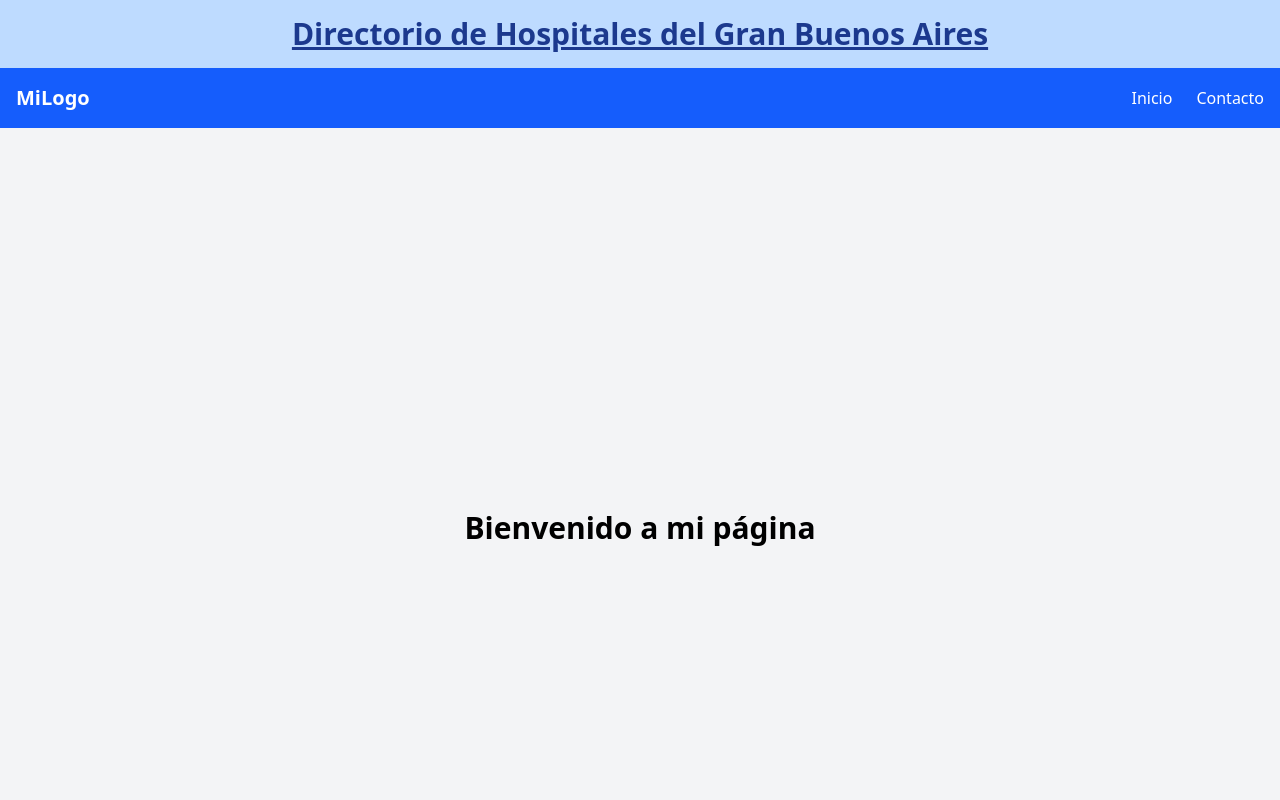
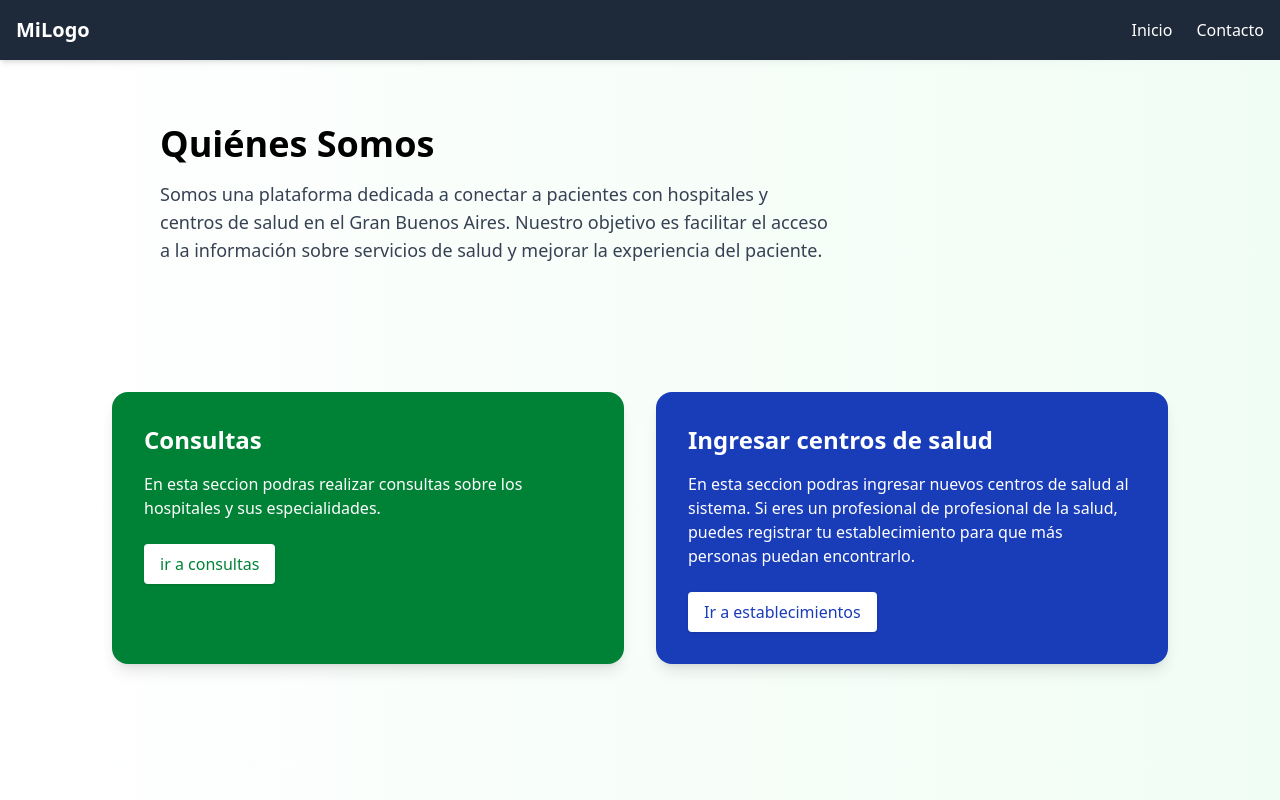
Before and after one commit to Guzman5825/frontEnd-directorioDeHospitalesGBA, a React (Vite) app: page / in a window 1280 px wide. Shown: the top 800 px of the page. Built offline with nearby package versions, Linux system fonts and the light colour scheme.

Commit message:
creacion de un inicio basico

```diff
--- a/src/App.jsx
+++ b/src/App.jsx
@@ -8,12 +8,6 @@ import './index.css'
 function App() {
   return (
     <div>
-
-      <div>
-        <h1 className="text-3xl font-bold underline text-center p-4 bg-blue-200 text-blue-900">
-          Directorio de Hospitales del Gran Buenos Aires</h1>
-      </div>
-
       <Routes>
         <Route path='/' element={<Inicio />} />
         <Route path='/contacto' element={<Contacto />} />
--- a/src/pages/inicio.jsx
+++ b/src/pages/inicio.jsx
@@ -2,7 +2,7 @@ function Inicio() {
     return (
         <div className="flex flex-col min-h-screen">
             {/* Navbar */}
-            <nav className="bg-blue-600 text-white shadow-md">
+            <nav className="bg-gray-800 text-white shadow-md">
                 <div className="container mx-auto flex justify-between items-center p-4">
                     {/* Logo */}
                     <div className="font-bold text-xl">MiLogo</div>
@@ -16,8 +16,46 @@ function Inicio() {
             </nav>
 
             {/* Contenido principal */}
-            <main className="min-h-screen w-full flex items-center justify-center bg-gray-100">
-                <h1 className="text-3xl font-bold">Bienvenido a mi página</h1>
+            <main className="min-h-screen w-full flex flex-col bg-gradient-to-r from-white-100 via-green-10 to-green-50">
+                <div className="mx-20">
+                    {/* Sección Quienes Somos */}
+                    <section className="flex flex-col items-left justify-center text-left py-16 px-20">
+                        <h2 className="text-4xl font-bold mb-4">Quiénes Somos</h2>
+                        <p className="text-lg text-gray-700 max-w-2xl">
+                            Somos una plataforma dedicada a conectar a pacientes con hospitales y centros de salud en el Gran Buenos Aires.
+                            Nuestro objetivo es facilitar el acceso a la información sobre servicios de salud y mejorar la experiencia del paciente.
+                        </p>
+                    </section>
+
+                    {/* Sección Estilo Oracle Cloud */}
+                    <section className="flex flex-col md:flex-row w-full py-16 px-8 gap-8 justify-center">
+
+                        {/* Tarjeta 1 */}
+                        <div className="flex-1 bg-green-700 text-white p-8 rounded-2xl shadow-lg">
+                            <h3 className="text-2xl font-bold mb-4">Consultas</h3>
+                            <p className="mb-6">
+                                En esta seccion podras realizar consultas sobre los hospitales
+                                y sus especialidades.
+                            </p>
+                            <button className="bg-white text-green-700 px-4 py-2 rounded shadow hover:bg-gray-100 cursor-pointer">
+                                ir a consultas
+                            </button>
+                        </div>
+
+                        {/* Tarjeta 2 */}
+                        <div className="flex-1 bg-blue-800 text-white p-8 rounded-2xl shadow-lg">
+                            <h3 className="text-2xl font-bold mb-4">Ingresar centros de salud</h3>
+                            <p className="mb-6">
+                                En esta seccion podras ingresar nuevos centros de salud al sistema.
+                                Si eres un profesional de profesional de la salud, puedes registrar tu
+                                establecimiento para que más personas puedan encontrarlo.
+                            </p>
+                            <button className="bg-white text-blue-800 px-4 py-2 rounded shadow hover:bg-gray-100 cursor-pointer">
+                                Ir a establecimientos
+                            </button>
+                        </div>
+                    </section>
+                </div>
             </main>
 
 
```
